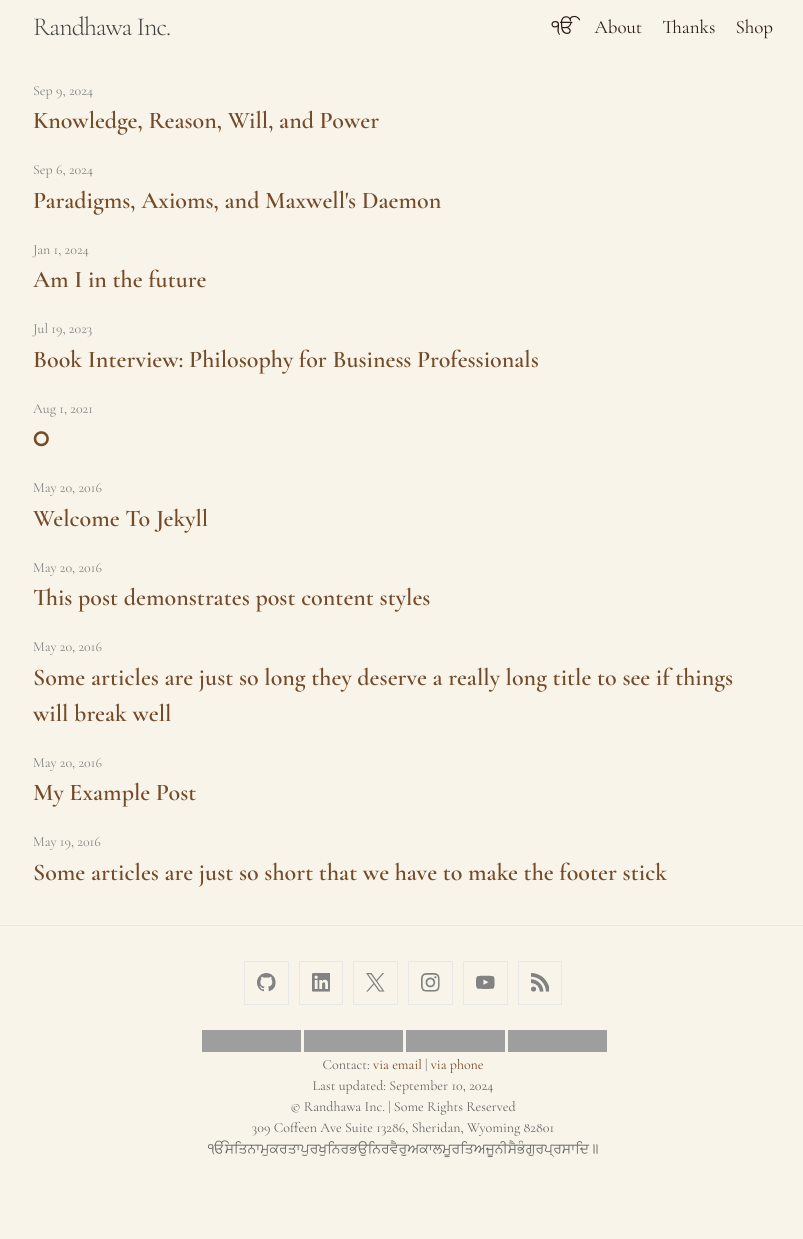
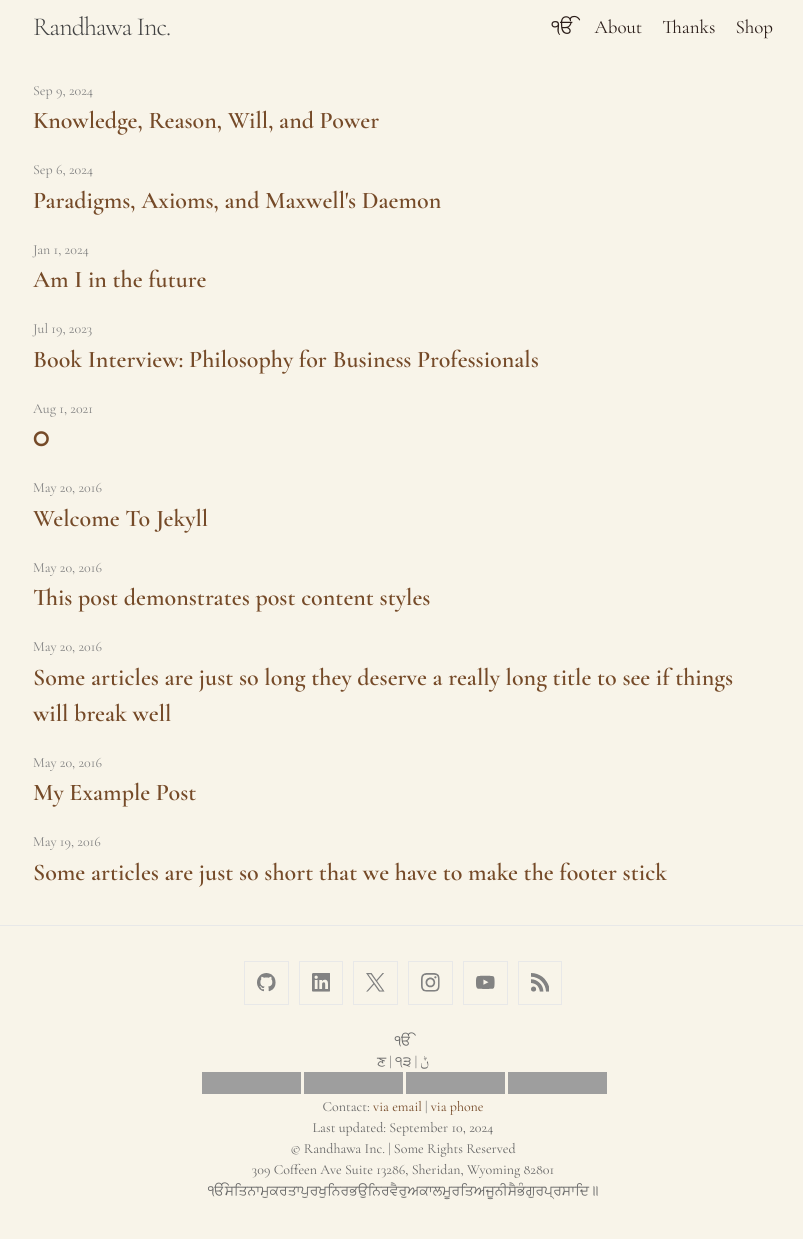
Before and after one commit to prabhchintan/prabhchintan.com, a Jekyll site: the page built from index.markdown, in a window 1280 px wide, cut to the strip 0-1246 px from the top of the page. Shown: the top 1239 px of the strip, without its empty margins (237-1040 px from the left). Built offline with Jekyll 4.4.1, drawn with Linux system fonts in a browser that asks for light colours; before the commit the page ends 1204 px from its top, so only the background shows below that; grey boxes are pictures that could not be loaded.

```diff
--- a/_includes/footer.html
+++ b/_includes/footer.html
@@ -34,6 +34,8 @@
       {%- include social.html -%}
     </div>
     <div class="center-text" style="text-align: center; margin-top: 20px;">
+      ੴ<br>
+      ਣ  | ੧੩ |  ݨ<br>
       <p xmlns:cc="http://creativecommons.org/ns#" ><a href="https://creativecommons.org/licenses/by-nc-sa/4.0/?ref=chooser-v1" target="_blank" rel="license noopener noreferrer" style="display:inline-block;"><img style="height:22px!important;margin-left:3px;vertical-align:text-bottom;" src="https://mirrors.creativecommons.org/presskit/icons/cc.svg?ref=chooser-v1" alt=""><img style="height:22px!important;margin-left:3px;vertical-align:text-bottom;" src="https://mirrors.creativecommons.org/presskit/icons/by.svg?ref=chooser-v1" alt=""><img style="height:22px!important;margin-left:3px;vertical-align:text-bottom;" src="https://mirrors.creativecommons.org/presskit/icons/nc.svg?ref=chooser-v1" alt=""><img style="height:22px!important;margin-left:3px;vertical-align:text-bottom;" src="https://mirrors.creativecommons.org/presskit/icons/sa.svg?ref=chooser-v1" alt=""></a><br>
         Contact: <a href="mailto:prab@hey.com">via email</a> | <a href="tel:+18323844877">via phone</a><br>
       Last updated: {{ site.time | date: "%B %d, %Y" }}<br>
```
Also changed, not shown: 17 other files.
